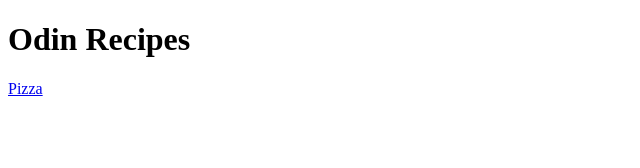
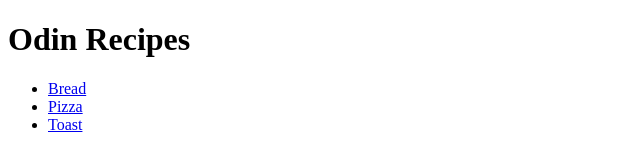
Before and after one commit to connorsloan/odin-recipes, a plain HTML site: page index.html in a window 1280 px wide. Shown: the whole page, without its empty margins (0-640 px from the left). Drawn offline with Linux system fonts and the light colour scheme.

Commit message:
Add links to more recipes

```diff
--- a/index.html
+++ b/index.html
@@ -6,6 +6,10 @@
 </head>
 <body>
     <h1>Odin Recipes</h1>
-    <a href="recipes/pizza.html">Pizza</a>
+    <ul>
+        <li><a href="recipes/bread.html">Bread</a></li>
+        <li><a href="recipes/pizza.html">Pizza</a></li>
+        <li><a href="recipes/toast.html">Toast</a></li>
+    </ul>
 </body>
 </html>
```
